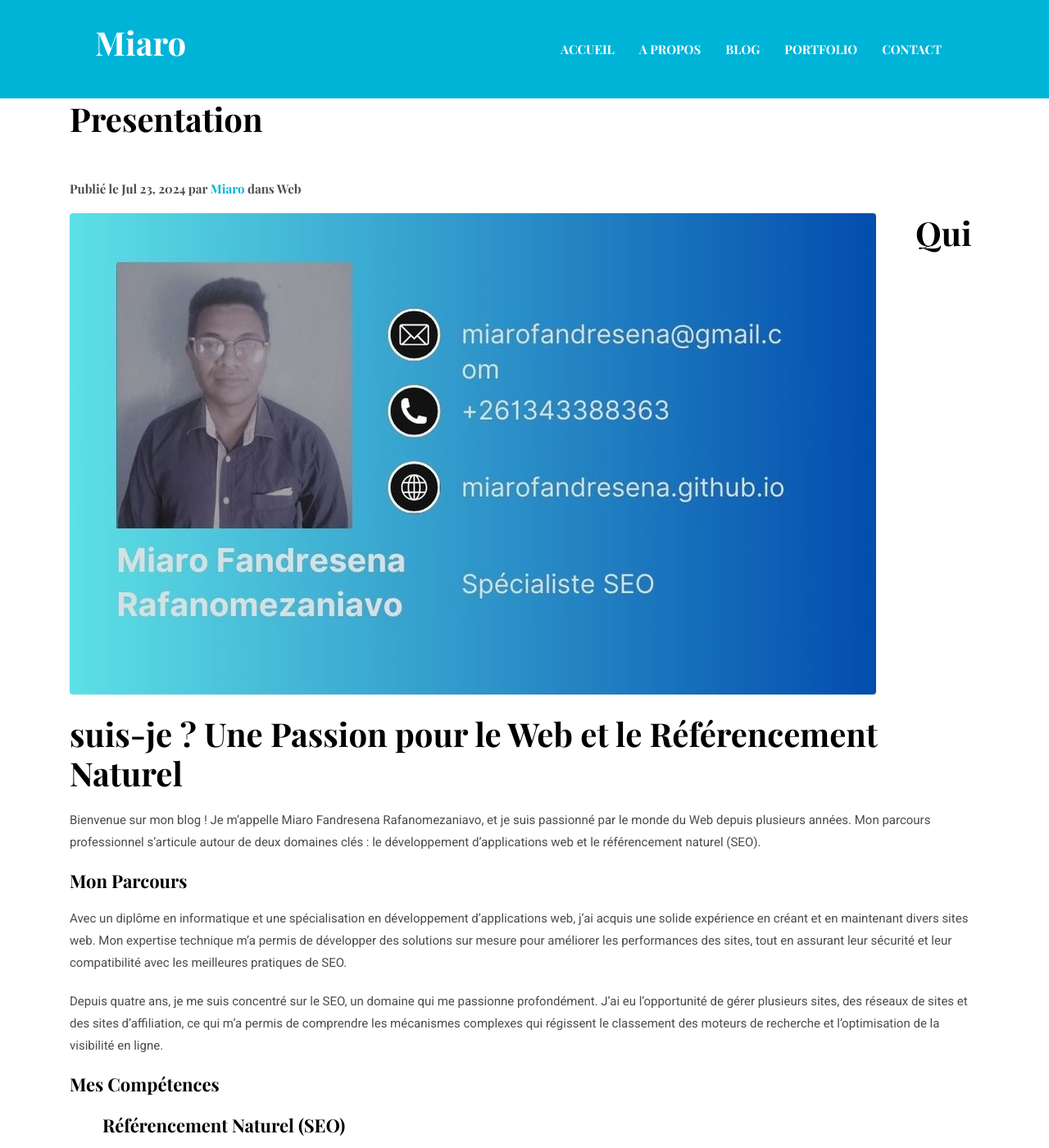
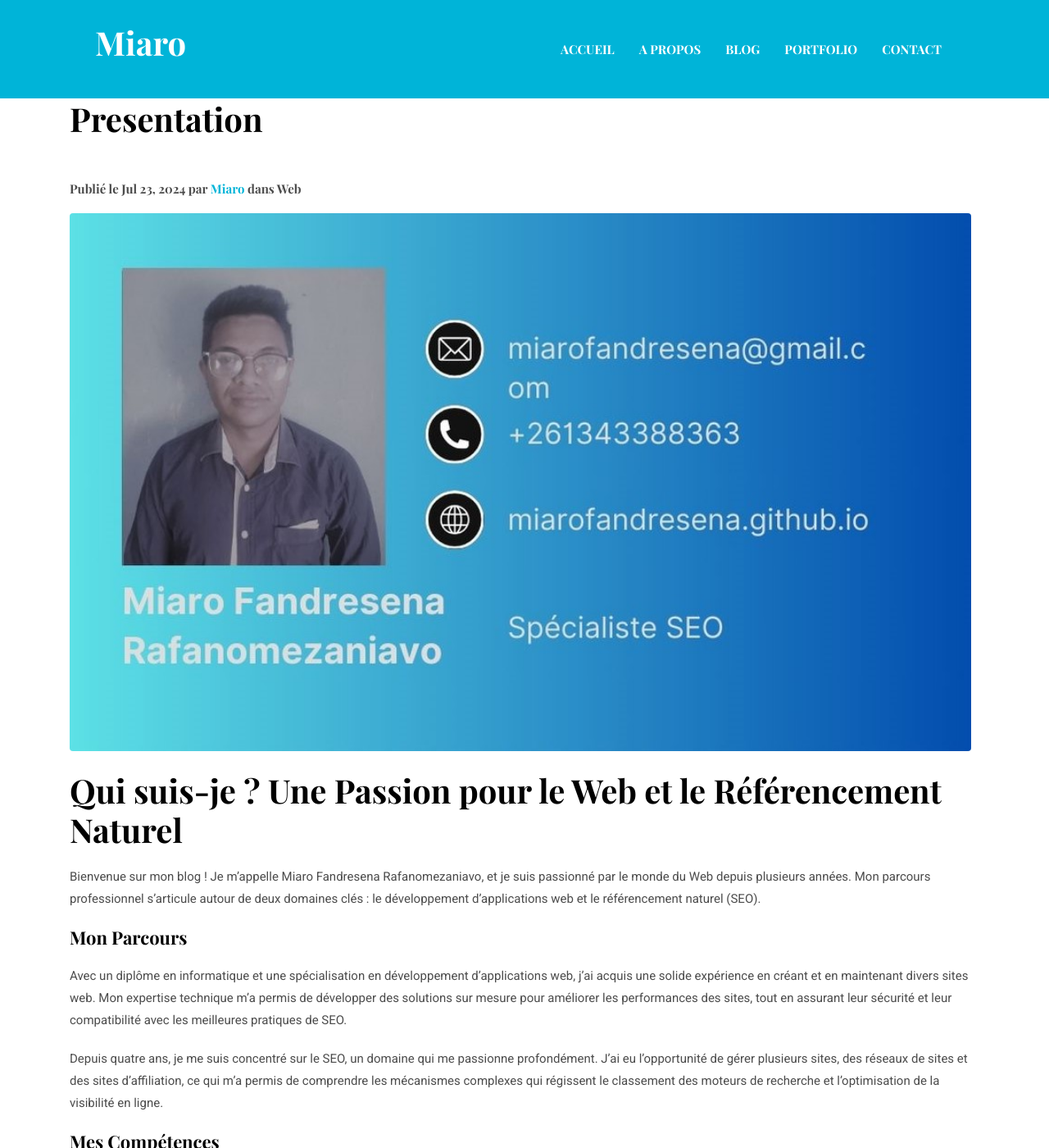
Before and after one commit to miarofandresena/miarofandresena.github.io, a Jekyll site: the page built from _posts/2024-07-23-presentation.markdown, in a window 1280 px wide and 1400 px high, scrolled down 463 px. Shown: the whole window at 82% size. Built offline with Jekyll 4.4.1, drawn with Linux system fonts in a browser that asks for light colours.

Commit message:
modif css

```diff
--- a/assets/scss/_common.scss
+++ b/assets/scss/_common.scss
@@ -272,3 +272,6 @@ textarea.form-control{
   }
 }
 /* /card */
+.img-fluid.rounded.float-left.mr-5.mb-4 {
+  width: 1100px;
+}
```
